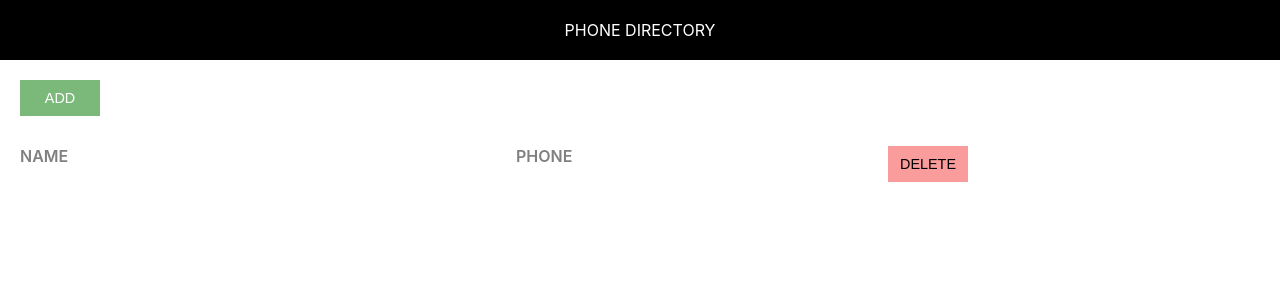
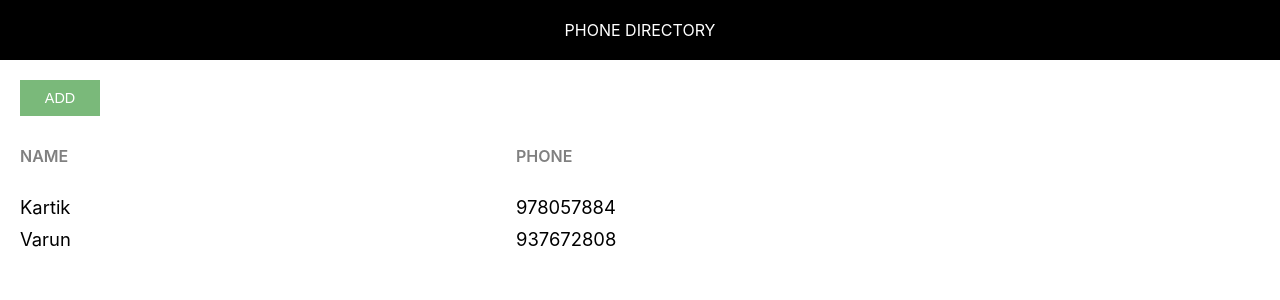
Before and after one commit to kartikkapoor475/phone-directory, a React (Create React App) app: page / in a window 1280 px wide. Shown: the top 300 px of the page. Built offline with nearby package versions, Linux system fonts and the light colour scheme.

Commit message:
Rendered subscribers dynamically

```diff
--- a/src/App.js
+++ b/src/App.js
@@ -4,7 +4,18 @@
 class App extends Component{
 render()
 {
-
+let subscribers=[
+  {
+    id:1,
+    name:"Kartik",
+    phone:978057884
+  },
+  {
+    id:2,
+    name:"Varun",
+    phone:937672808
+  }
+];
 
   return (
    <div>
@@ -15,8 +26,17 @@
        <div className="grid-container heading-container">
          <span className="grid-item name-heading">Name</span>
         <span className="grid-item phone-heading">Phone</span>
-        <button className="custom-btn delete-btn">Delete</button>
+
        </div>
+       {
+         subscribers.map(function(sub)
+         {
+           return <div key={sub.id} className="grid-container">
+             <span className="grid-item">{sub.name}</span>
+             <span className="grid-item">{sub.phone}</span>
+             </div>
+         })
+       }
      </div>
    </div>
   );
```
